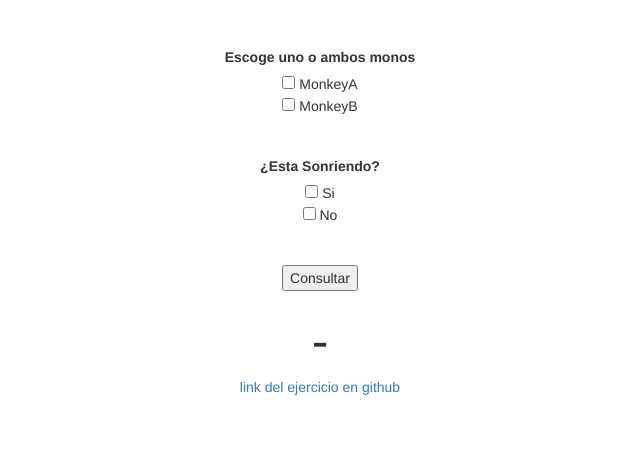
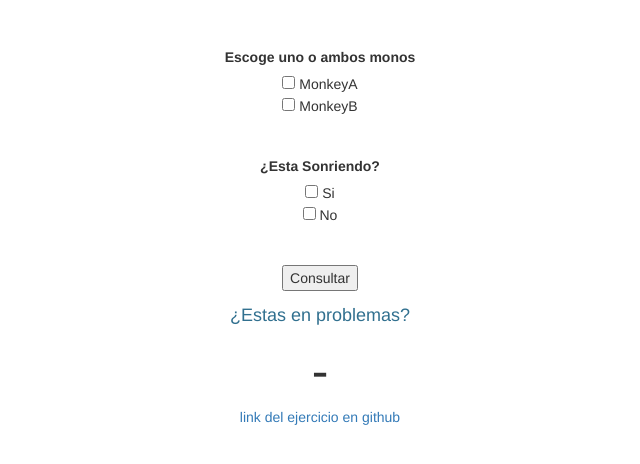
Before and after one commit to katsihuin/MonkeyTrouble, a plain HTML site: page index.html in a window 1280 px wide. Shown: the part 106-570 px from the top of the page, without its empty margins (320-960 px from the left). Drawn offline with Linux system fonts and the light colour scheme.

```diff
--- a/index.html
+++ b/index.html
@@ -50,7 +50,7 @@
 
 		<!--Aqui empieza resultado -->
 						<div class="text-center">
-							<h4 class="text-info"></h4>
+							<h4 class="text-info">¿Estas en problemas?</h4>
 							<div id="salida" style="font-size:50px;">-</div>
 						</div>
 		<!--Link del ejercicio en github -->
```
